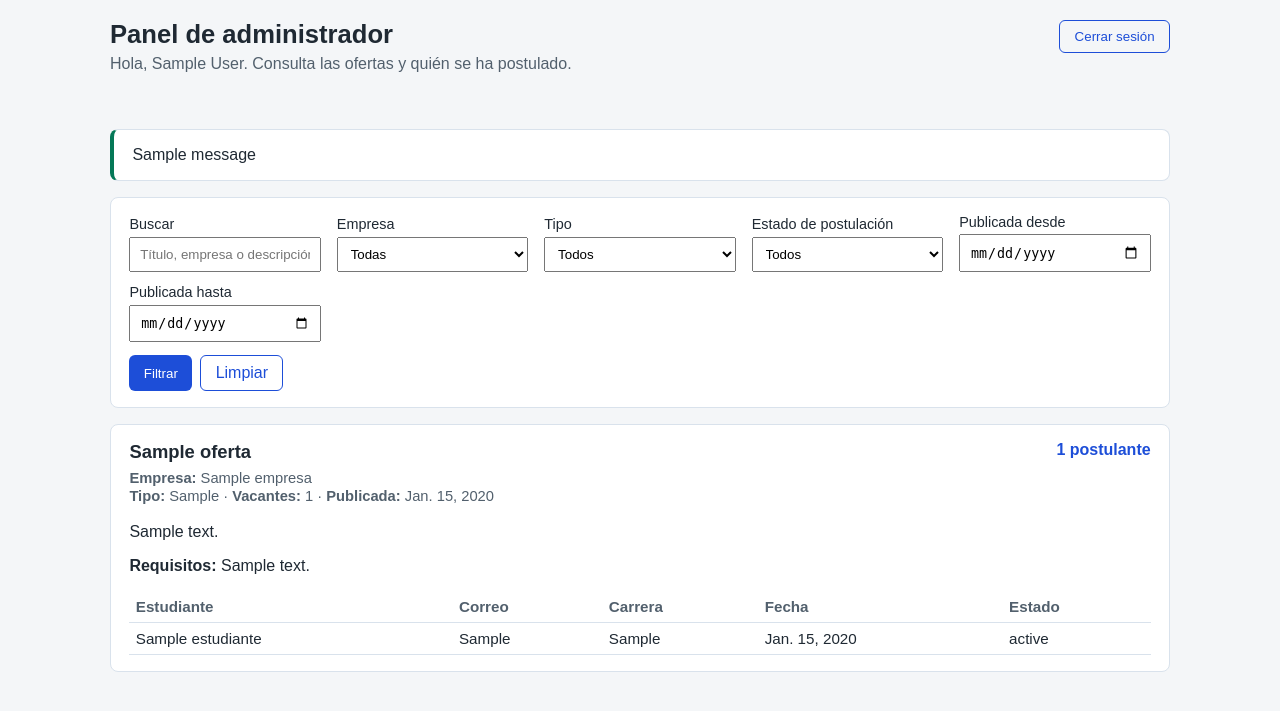
After one commit to Jupazumur/PrototipoSistemaPracticas-ADOO_26-2, a Django app: page /panel/ in a window 1280 px wide. The commit adds this page. Shown: the top 711 px of the page. Run offline with Django 5.2, Linux system fonts and the light colour scheme; a user stored in the database is signed in; tables that the repository leaves empty hold one stand-in row (values such as "Sample post"); one stand-in notice (Sample message) is shown.

Commit message:
feat: Panel de administrador básico

```diff
--- a/sistema_practicas/templates/sistema_practicas/base.html
+++ b/sistema_practicas/templates/sistema_practicas/base.html
@@ -25,7 +25,7 @@
             background: var(--bg);
             color: var(--text);
         }
-        header, main { max-width: 960px; margin: 0 auto; padding: 1.25rem; }
+        header, main { max-width: 1100px; margin: 0 auto; padding: 1.25rem; }
         header {
             display: flex;
             justify-content: space-between;
@@ -43,11 +43,55 @@
             margin-top: 1rem;
         }
         label { display: block; font-size: 0.9rem; margin-bottom: 0.3rem; }
-        input[type="email"], input[type="password"], input[type="text"] {
+        input[type="email"], input[type="password"], input[type="text"],
+        input[type="date"], select {
             width: 100%;
             max-width: 360px;
             padding: 0.5rem 0.55rem;
             margin-bottom: 0.85rem;
+        }
+        .filtros {
+            display: grid;
+            grid-template-columns: repeat(auto-fit, minmax(180px, 1fr));
+            gap: 0.75rem 1rem;
+            align-items: end;
+        }
+        .filtros .campo { min-width: 0; }
+        .filtros input, .filtros select { max-width: none; margin-bottom: 0; }
+        .acciones-filtro {
+            display: flex;
+            gap: 0.5rem;
+            flex-wrap: wrap;
+            margin-top: 0.85rem;
+        }
+        table {
+            width: 100%;
+            border-collapse: collapse;
+            font-size: 0.95rem;
+        }
+        th, td {
+            text-align: left;
+            padding: 0.45rem 0.4rem;
+            border-bottom: 1px solid var(--border);
+            vertical-align: top;
+        }
+        th { color: var(--muted); font-weight: 600; }
+        details.oferta summary {
+            cursor: pointer;
+            list-style: none;
+        }
+        details.oferta summary::-webkit-details-marker { display: none; }
+        .resumen-oferta {
+            display: flex;
+            justify-content: space-between;
+            gap: 1rem;
+            flex-wrap: wrap;
+            align-items: flex-start;
+        }
+        .contador {
+            white-space: nowrap;
+            color: var(--accent);
+            font-weight: bold;
         }
         button, .boton-secundario {
             background: var(--accent);
--- /dev/null
+++ b/sistema_practicas/templates/sistema_practicas/panel_admin.html
@@ -0,0 +1,120 @@
+{% extends "sistema_practicas/base.html" %}
+
+{% block title %}Panel de administrador{% endblock %}
+
+{% block body %}
+<header>
+    <div>
+        <h1>Panel de administrador</h1>
+        <p class="lead">Hola, {{ administrador.nombre }}. Consulta las ofertas y quién se ha postulado.</p>
+    </div>
+    <form method="post" action="{% url 'logout' %}">
+        {% csrf_token %}
+        <button type="submit" class="boton-secundario">Cerrar sesión</button>
+    </form>
+</header>
+<main>
+    {% if messages %}
+        {% for message in messages %}
+            <div class="mensaje {{ message.tags }}">{{ message }}</div>
+        {% endfor %}
+    {% endif %}
+
+    <section class="panel">
+        <form method="get">
+            <div class="filtros">
+                <div class="campo">
+                    <label for="q">Buscar</label>
+                    <input id="q" name="q" type="text" value="{{ filtros.q }}" placeholder="Título, empresa o descripción">
+                </div>
+                <div class="campo">
+                    <label for="empresa">Empresa</label>
+                    <select id="empresa" name="empresa">
+                        <option value="">Todas</option>
+                        {% for empresa in empresas %}
+                            <option value="{{ empresa.empresa_id }}" {% if filtros.empresa == empresa.empresa_id|stringformat:"s" %}selected{% endif %}>{{ empresa.nombre }}</option>
+                        {% endfor %}
+                    </select>
+                </div>
+                <div class="campo">
+                    <label for="tipo">Tipo</label>
+                    <select id="tipo" name="tipo">
+                        <option value="">Todos</option>
+                        {% for tipo in tipos %}
+                            <option value="{{ tipo }}" {% if filtros.tipo == tipo %}selected{% endif %}>{{ tipo }}</option>
+                        {% endfor %}
+                    </select>
+                </div>
+                <div class="campo">
+                    <label for="estado">Estado de postulación</label>
+                    <select id="estado" name="estado">
+                        <option value="">Todos</option>
+                        {% for estado in estados %}
+                            <option value="{{ estado }}" {% if filtros.estado == estado %}selected{% endif %}>{{ estado }}</option>
+                        {% endfor %}
+                    </select>
+                </div>
+                <div class="campo">
+                    <label for="fecha_desde">Publicada desde</label>
+                    <input id="fecha_desde" name="fecha_desde" type="date" value="{{ filtros.fecha_desde }}">
+                </div>
+                <div class="campo">
+                    <label for="fecha_hasta">Publicada hasta</label>
+                    <input id="fecha_hasta" name="fecha_hasta" type="date" value="{{ filtros.fecha_hasta }}">
+                </div>
+            </div>
+            <div class="acciones-filtro">
+                <button type="submit">Filtrar</button>
+                <a class="boton-secundario" href="{% url 'panel_admin' %}">Limpiar</a>
+            </div>
+        </form>
+    </section>
+
+    {% if ofertas %}
+        {% for oferta in ofertas %}
+            <details class="oferta" {% if forloop.first %}open{% endif %}>
+                <summary>
+                    <div class="resumen-oferta">
+                        <div>
+                            <h2>{{ oferta.titulo }}</h2>
+                            <p class="meta"><strong>Empresa:</strong> {{ oferta.empresa.nombre }}</p>
+                            <p class="meta"><strong>Tipo:</strong> {{ oferta.tipo }} · <strong>Vacantes:</strong> {{ oferta.vacantes }} · <strong>Publicada:</strong> {{ oferta.fecha_publicacion }}</p>
+                        </div>
+                        <span class="contador">{{ oferta.num_postulaciones }} postulante{{ oferta.num_postulaciones|pluralize:"s" }}</span>
+                    </div>
+                </summary>
+                <p>{{ oferta.descripcion }}</p>
+                <p><strong>Requisitos:</strong> {{ oferta.requisitos }}</p>
+                {% if oferta.postulaciones.all %}
+                    <table>
+                        <thead>
+                            <tr>
+                                <th>Estudiante</th>
+                                <th>Correo</th>
+                                <th>Carrera</th>
+                                <th>Fecha</th>
+                                <th>Estado</th>
+                            </tr>
+                        </thead>
+                        <tbody>
+                            {% for postulacion in oferta.postulaciones.all %}
+                                <tr>
+                                    <td>{{ postulacion.estudiante.nombre }}</td>
+                                    <td>{{ postulacion.estudiante.correo }}</td>
+                                    <td>{{ postulacion.estudiante.carrera }}</td>
+                                    <td>{{ postulacion.fecha_postulacion }}</td>
+                                    <td>{{ postulacion.estado }}</td>
+                                </tr>
+                            {% endfor %}
+                        </tbody>
+                    </table>
+                {% else %}
+                    <p class="meta">Nadie se ha postulado a esta oferta todavía.</p>
+                {% endif %}
+            </details>
+        {% endfor %}
+    {% else %}
+        <p class="vacio">No hay ofertas que coincidan con los filtros seleccionados.</p>
+    {% endif %}
+</main>
+{% endblock %}
--- a/sistema_practicas/urls.py
+++ b/sistema_practicas/urls.py
@@ -5,6 +5,7 @@ from . import views
 urlpatterns = [
     path('', views.login_view, name='login'),
     path('cerrar-sesion/', views.logout_view, name='logout'),
+    path('panel/', views.panel_admin, name='panel_admin'),
     path('ofertas/', views.ofertas_disponibles, name='ofertas_disponibles'),
     path(
         'ofertas/<int:oferta_id>/postularse/',
--- a/sistema_practicas/views.py
+++ b/sistema_practicas/views.py
@@ -1,11 +1,14 @@
+from datetime import datetime
+
 from django.contrib import messages
 from django.contrib.auth import get_user_model, login as auth_login, logout as auth_logout
 from django.db import IntegrityError
+from django.db.models import Count, Prefetch, Q
 from django.shortcuts import get_object_or_404, redirect, render
 from django.utils import timezone
 from django.views.decorators.http import require_http_methods, require_POST
 
-from .models import Administrador, Estudiante, Oferta, Postulacion
+from .models import Administrador, Empresa, Estudiante, Oferta, Postulacion
 
 User = get_user_model()
 
@@ -15,6 +18,17 @@ def _estudiante_sesion(request):
     if not estudiante_id:
         return None
     return Estudiante.objects.filter(pk=estudiante_id).first()
+
+
+def _administrador_sesion(request):
+    administrador_id = request.session.get('administrador_id')
+    if administrador_id:
+        administrador = Administrador.objects.filter(pk=administrador_id).first()
+        if administrador:
+            return administrador
+    if request.user.is_authenticated and request.user.is_staff:
+        return Administrador.objects.filter(correo__iexact=request.user.username).first()
+    return None
 
 
 def _usuario_admin_django(administrador, raw_password):
@@ -34,11 +48,18 @@ def _usuario_admin_django(administrador, raw_password):
     return user
 
 
+def _parse_fecha(valor):
+    try:
+        return datetime.strptime(valor, '%Y-%m-%d').date()
+    except (TypeError, ValueError):
+        return None
+
+
 def _redirigir_si_sesion(request):
     if _estudiante_sesion(request):
         return redirect('ofertas_disponibles')
-    if request.user.is_authenticated and request.user.is_staff:
-        return redirect('admin:index')
+    if _administrador_sesion(request):
+        return redirect('panel_admin')
     return None
 
 
@@ -57,7 +78,8 @@ def login_view(request):
             user = _usuario_admin_django(administrador, password)
             auth_login(request, user, backend='django.contrib.auth.backends.ModelBackend')
             request.session.pop('estudiante_id', None)
-            return redirect('admin:index')
+            request.session['administrador_id'] = administrador.administrador_id
+            return redirect('panel_admin')
 
         estudiante = Estudiante.objects.filter(correo__iexact=correo).first()
         if estudiante and estudiante.check_password(password):
@@ -77,8 +99,8 @@ def logout_view(request):
 
 
 def ofertas_disponibles(request):
-    if request.user.is_authenticated and request.user.is_staff:
-        return redirect('admin:index')
+    if _administrador_sesion(request):
+        return redirect('panel_admin')
 
     estudiante = _estudiante_sesion(request)
     if not estudiante:
@@ -131,3 +153,81 @@ def postularse(request, oferta_id):
         messages.success(request, f'Te postulaste a "{oferta.titulo}".')
 
     return redirect('ofertas_disponibles')
+
+
+def panel_admin(request):
+    if _estudiante_sesion(request) and not _administrador_sesion(request):
+        return redirect('ofertas_disponibles')
+
+    administrador = _administrador_sesion(request)
+    if not administrador:
+        messages.error(request, 'Inicia sesión como administrador para ver el panel.')
+        return redirect('login')
+
+    empresas = Empresa.objects.order_by('nombre')
+    tipos = (
+        Oferta.objects.exclude(tipo='')
+        .order_by('tipo')
+        .values_list('tipo', flat=True)
+        .distinct()
+    )
+    estados = (
+        Postulacion.objects.exclude(estado='')
+        .order_by('estado')
+        .values_list('estado', flat=True)
+        .distinct()
+    )
+
+    filtros = {
+        'empresa': request.GET.get('empresa', '').strip(),
+        'tipo': request.GET.get('tipo', '').strip(),
+        'estado': request.GET.get('estado', '').strip(),
+        'fecha_desde': request.GET.get('fecha_desde', '').strip(),
+        'fecha_hasta': request.GET.get('fecha_hasta', '').strip(),
+        'q': request.GET.get('q', '').strip(),
+    }
+
+    postulaciones_qs = Postulacion.objects.select_related('estudiante').order_by(
+        '-fecha_postulacion', 'estudiante__nombre'
+    )
+    if filtros['estado']:
+        postulaciones_qs = postulaciones_qs.filter(estado=filtros['estado'])
+
+    ofertas = (
+        Oferta.objects.select_related('empresa')
+        .annotate(num_postulaciones=Count('postulaciones', distinct=True))
+        .prefetch_related(Prefetch('postulaciones', queryset=postulaciones_qs))
+        .order_by('-fecha_publicacion', 'titulo')
+    )
+
+    if filtros['empresa']:
+        ofertas = ofertas.filter(empresa_id=filtros['empresa'])
+    if filtros['tipo']:
+        ofertas = ofertas.filter(tipo=filtros['tipo'])
+    if filtros['estado']:
+        ofertas = ofertas.filter(postulaciones__estado=filtros['estado']).distinct()
+    fecha_desde = _parse_fecha(filtros['fecha_desde'])
+    fecha_hasta = _parse_fecha(filtros['fecha_hasta'])
+    if fecha_desde:
+        ofertas = ofertas.filter(fecha_publicacion__gte=fecha_desde)
+    if fecha_hasta:
+        ofertas = ofertas.filter(fecha_publicacion__lte=fecha_hasta)
+    if filtros['q']:
+        ofertas = ofertas.filter(
+            Q(titulo__icontains=filtros['q'])
+            | Q(descripcion__icontains=filtros['q'])
+            | Q(empresa__nombre__icontains=filtros['q'])
+        )
+
+    return render(
+        request,
+        'sistema_practicas/panel_admin.html',
+        {
+            'administrador': administrador,
+            'ofertas': ofertas,
+            'empresas': empresas,
+            'tipos': tipos,
+            'estados': estados,
+            'filtros': filtros,
+        },
+    )
```
Also changed, not shown: sistema_practicas/tests.py (+106 -0 lines).
